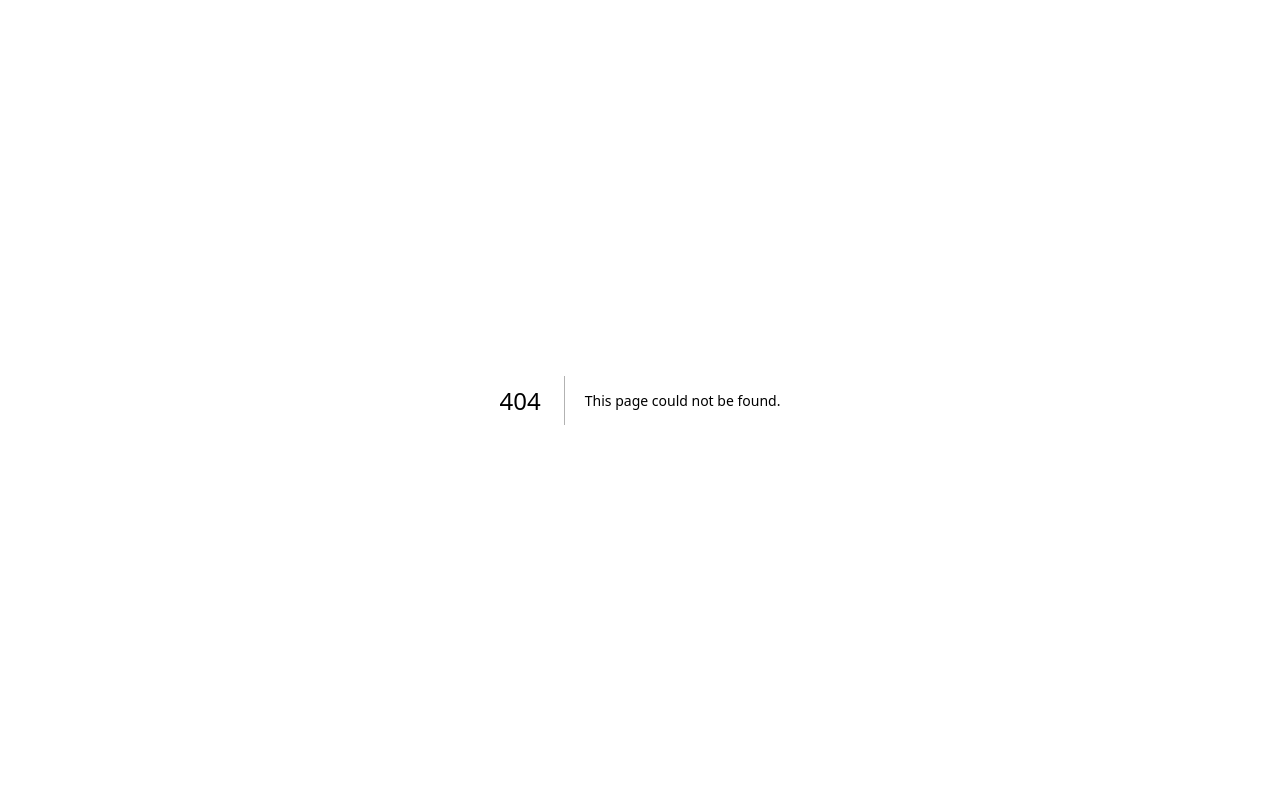
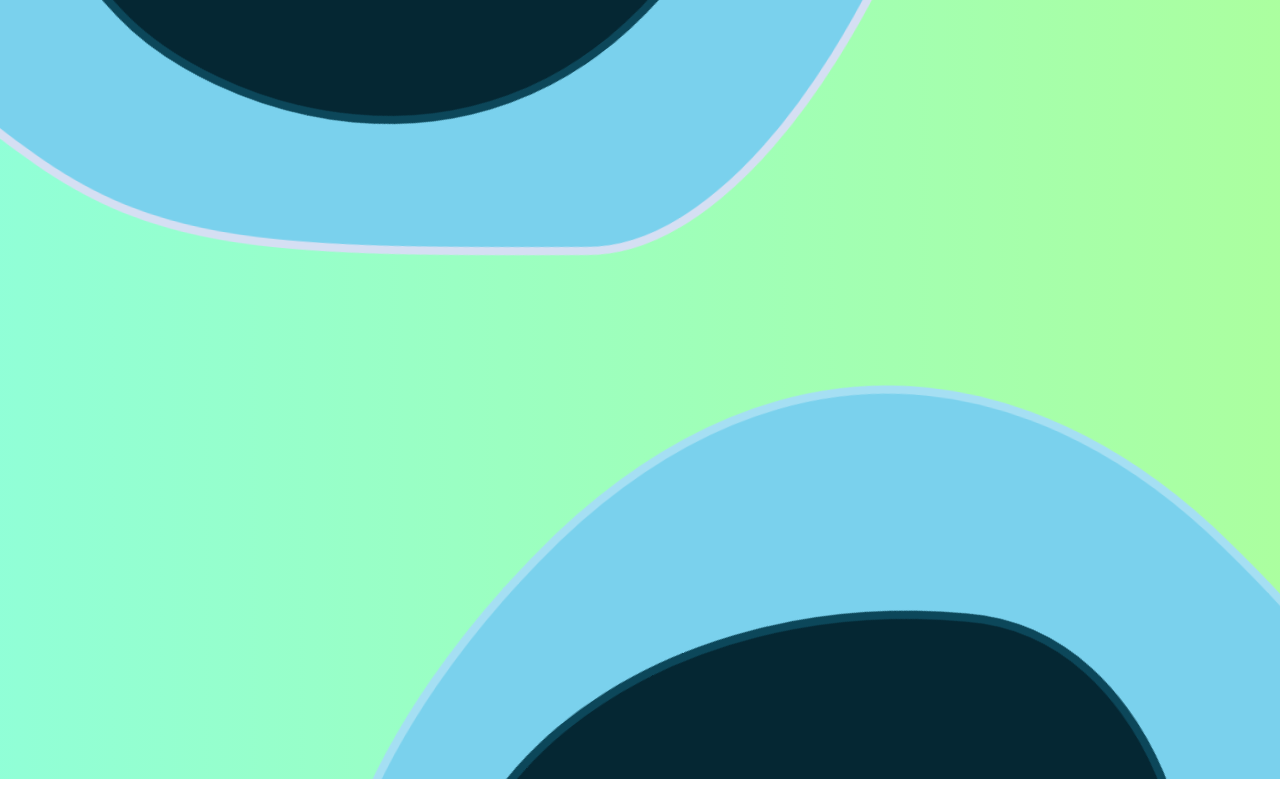
Before and after one commit to nopacity-xyz/nopacity, a Next.js app: page /bg in a window 1280 px wide. Before the commit this address had no page. Built offline with nearby package versions, Linux system fonts and the light colour scheme.

Commit message:
Begin Dynamic Background - refer to bg.tsx

```diff
--- /dev/null
+++ b/src/pages/bg.tsx
@@ -0,0 +1,52 @@
+export default function DynamicBackground() {
+  return (
+    <svg
+      xmlns="http://www.w3.org/2000/svg"
+      preserveAspectRatio="xMidYMin slice"
+      viewBox="24 105 156 95"
+    >
+      <defs>
+        <style
+          type="text/css"
+          dangerouslySetInnerHTML={{
+            __html:
+              '\n\t\t\t\t@keyframes rotate {\n\t\t\t\t\t 100% {\n\t\t\t\t\t\t  transform: rotate(360deg)\n\t\t\t\t\t }\n\t\t\t\t}\n\n\t\t\t\t.top-outer {\n\t\t\t\t\t transform-origin: 73px 69px;\n\t\t\t\t\t animation: rotate 30s linear infinite;\n\t\t\t\t}\n\n\t\t\t\t.top-inner {\n\t\t\t\t\t transform-origin: 73px 69px;\n\t\t\t\t\t animation: rotate 20s linear infinite;\n\t\t\t\t}\n\n\t\t\t\t.bottom-outer {\n\t\t\t\t\t transform-origin: 134px 222px;\n\t\t\t\t\t animation: rotate 30s linear infinite;\n\t\t\t\t}\n\n\t\t\t\t.bottom-inner {\n\t\t\t\t\t\t\t\ttransform-origin: 134px  222px;\n\t\t\t\t\t\t\t\tanimation: rotate 20s linear infinite;\n\t\t\t\t}\n        '
+          }}
+        />
+      </defs>
+      <linearGradient id="MyGradient">
+        <stop offset="5%" stopColor="#8fffda" />
+        <stop offset="95%" stopColor="#bdff7a" />
+      </linearGradient>
+      <rect x={0} y={0} width={300} height={300} fill="url(#MyGradient)" />
+      <path
+        className="top-outer"
+        fill="#7AD1ED"
+        stroke="#d5dff3"
+        strokeWidth={1}
+        d="M68 1c23,0 67,17 69,39 4,38 5,52 -5,69 -20,36 -68,46 -120,-9 -27,-28 -7,-101 56,-99z"
+      />
+      <path
+        className="top-inner"
+        fill="#052733"
+        stroke="#0c475a"
+        strokeWidth={1}
+        d="M69 22c33,-7 52,21 54,37 3,26 -1,28 -8,40 -15,25 -48,25 -85,-14 -19,-20 -4,-53 39,-63z"
+      />
+      <path
+        className="bottom-outer"
+        fill="#7AD1ED"
+        stroke="#a5dff3"
+        strokeWidth={1}
+        d="M158 158c30,13 56,50 44,75 -9,18 -22,46 -42,55 -20,10 -48,2 -73,-19 -29,-25 -27,-55 -9,-79 17,-22 43,-48 80,-32z"
+      />
+      <path
+        className="bottom-inner"
+        fill="#052733"
+        stroke="#0c475a"
+        strokeWidth={1}
+        d="M136 180c32,-9 45,13 46,29 3,27 8,29 0,42 -14,25 -52,24 -79,0 -21,-18 -2,-61 33,-71z"
+      />
+    </svg>
+  )
+}
--- a/src/pages/index.tsx
+++ b/src/pages/index.tsx
@@ -4,6 +4,7 @@ import { Plus_Jakarta_Sans } from 'next/font/google'
 import Head from 'next/head'
 import Link from 'next/link'
 
+import DynamicBackground from '@/pages/bg'
 import styles from '@/styles/Home.module.css'
 
 import Layout from './layout'
@@ -22,6 +23,7 @@ export default function Home() {
       <Box>
         <main className={styles.main}>
           <div className={styles.description}>
+            <DynamicBackground />
             <Container
               borderWidth="1px"
               rounded="lg"
```
